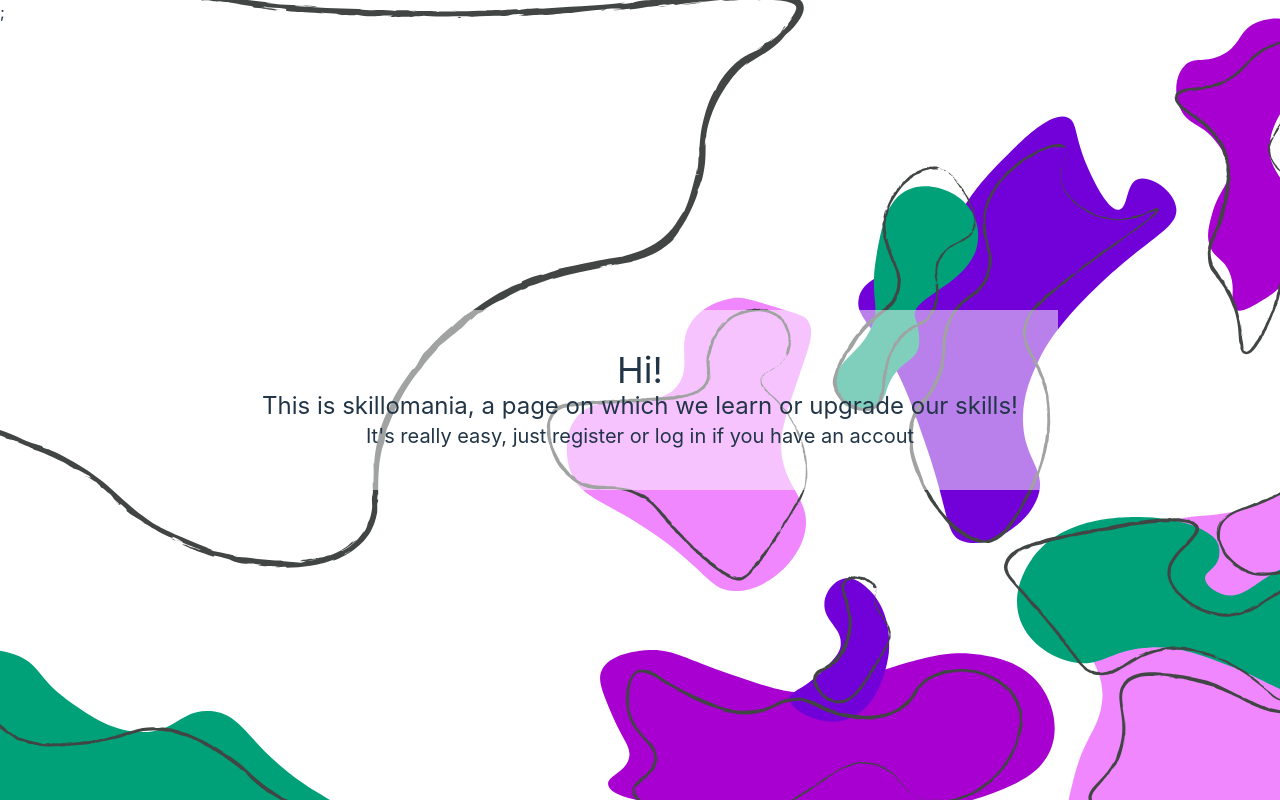
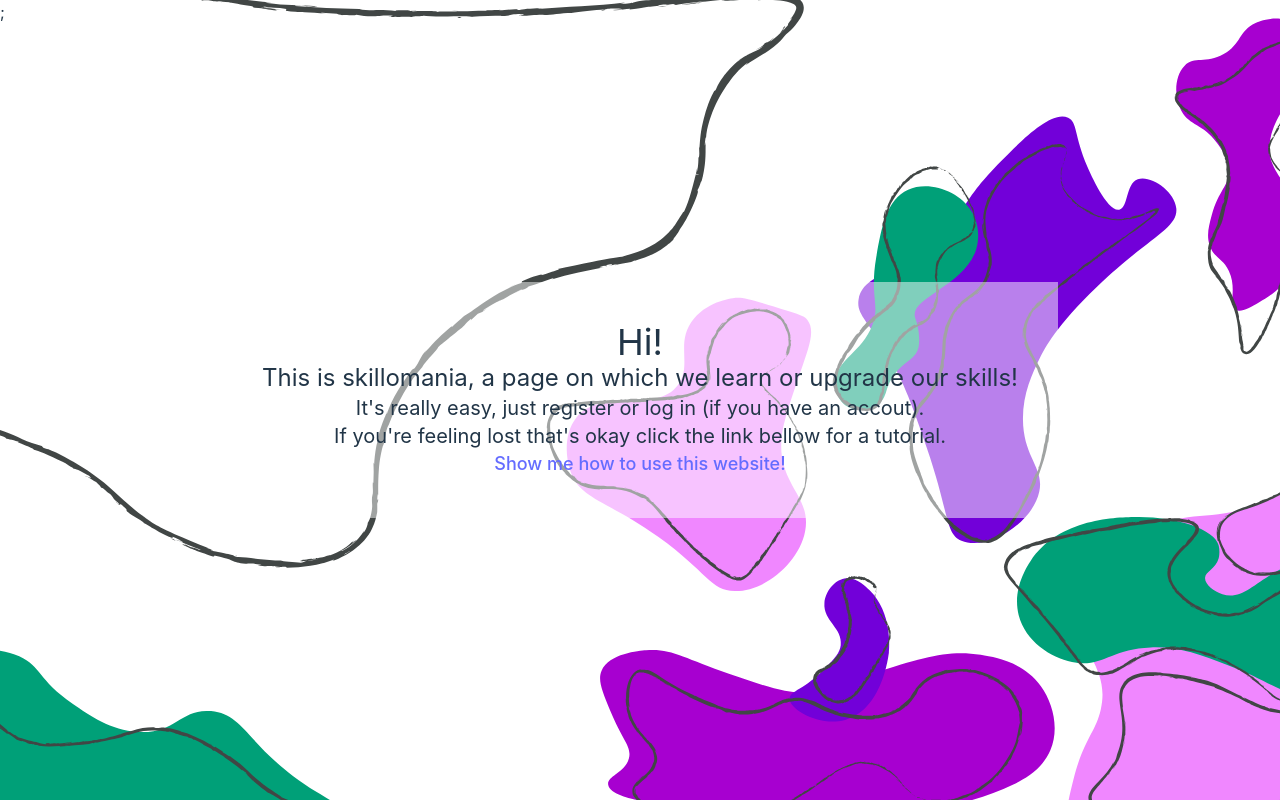
Before and after one commit to avemike/Skillomania, a React (Vite) app in the folder client/: page /About in a window 1280 px wide. Built offline with nearby package versions, Linux system fonts and the light colour scheme.

Commit message:
add fixed propagation at the login and added contacts and home no idea how to make it look but will think

```diff
--- a/client/src/pages/About.tsx
+++ b/client/src/pages/About.tsx
@@ -8,14 +8,20 @@
     <>
       {" "}
       <div className="bg-[url('./assets/welcome_website.svg')] bg-center bg-cover h-dvh w-svw absolute top-0 left-0 flex flex-col text-center items-center justify-center">
-        <div className="bg-white/50 p-10">
+        <div className="bg-white/50 p-10 round">
           <h1 className=" text-4xl">Hi!</h1>
           <h2 className=" text-2xl">
             This is skillomania, a page on which we learn or upgrade our skills!
           </h2>
           <p className="text-xl">
-            It's really easy, just register or log in if you have an accout
+            It's really easy, just register or log in (if you have an accout).
+            <br />
+            If you're feeling lost that's okay click the link bellow for a
+            tutorial.
           </p>
+          <a href="" className=" text-lg ">
+            Show me how to use this website!
+          </a>
         </div>
       </div>
     </>
--- /dev/null
+++ b/client/src/pages/Contacts.tsx
@@ -0,0 +1,19 @@
+/**
+ * Renders the Home component.
+ * @remarks
+ * WIP: Currently function as a placeholder for the homepage.
+ */
+export function Contacts() {
+  return (
+    <>
+      {" "}
+      <div className="bg-pink-300/50 h-dvh w-svw absolute top-0 left-0 flex justify-center items-center">
+        <div className="flex flex-col text-center bg-gray-100 p-20 rounded-lg shadow-slate-500/50 shadow-md ">
+          <h1 className="mb-3">Check us out on:</h1>
+          <p>Instagram</p>
+          <p>Facebook</p>
+        </div>
+      </div>
+    </>
+  );
+}
--- /dev/null
+++ b/client/src/pages/Home.tsx
@@ -0,0 +1,19 @@
+/**
+ * Renders the Home component.
+ * @remarks
+ * WIP: Currently function as a placeholder for the homepage.
+ */
+export function Home() {
+  return (
+    <>
+      {" "}
+      <div className="bg-center bg-cover h-dvh w-svw absolute top-0 left-0 ">
+        <div className="">
+          <div className="bg-white border-8 border-purple-400 w-72 h-96 rounded-lg top-1/2 left-1/2 transform -translate-x-1/2 -translate-y-1/2 absolute flex items-center justify-center  text-9xl text-purple-400">
+            +
+          </div>
+        </div>
+      </div>
+    </>
+  );
+}
--- a/client/src/pages/Register.tsx
+++ b/client/src/pages/Register.tsx
@@ -1,3 +1,5 @@
+import { useContext } from "react";
+
 /**
  * Renders the Home component.
  * @remarks
--- a/client/src/pages/WelcomePage.tsx
+++ b/client/src/pages/WelcomePage.tsx
@@ -21,7 +21,9 @@
           <a className="font-bold" href="/About">
             About
           </a>
-          <a className="font-bold">Contacts</a>
+          <a className="font-bold" href="/Contacts">
+            Contacts
+          </a>
         </div>
         <div className="flex flex-col items-start absolute left-60 top-1/3">
           <h1 className="font-bold text-7xl bg-clip-text text-black">
@@ -51,7 +53,10 @@
           className="z-10 h-dvh w-svw absolute top-0 left-0 backdrop-blur backdrop-brightness-50"
           onClick={toggle}
         >
-          <div className="absolute z-20 h-2/3 w-2/5 bg-white top-1/2 left-1/2 transform -translate-x-1/2 -translate-y-1/2 flex shadow-gray-600 shadow-lg ">
+          <div
+            className="absolute z-20 h-2/3 w-2/5 bg-white top-1/2 left-1/2 transform -translate-x-1/2 -translate-y-1/2 flex shadow-gray-600 shadow-lg "
+            onClick={(event) => event.stopPropagation()}
+          >
             <div className="h-full w-1/2 ">
               <div className="flex flex-col m-10 mt-16">
                 <h2 className=" text-2xl font-bold">Hi!</h2>
```
Also changed, not shown: client/src/App.tsx (+10 -0 lines).
